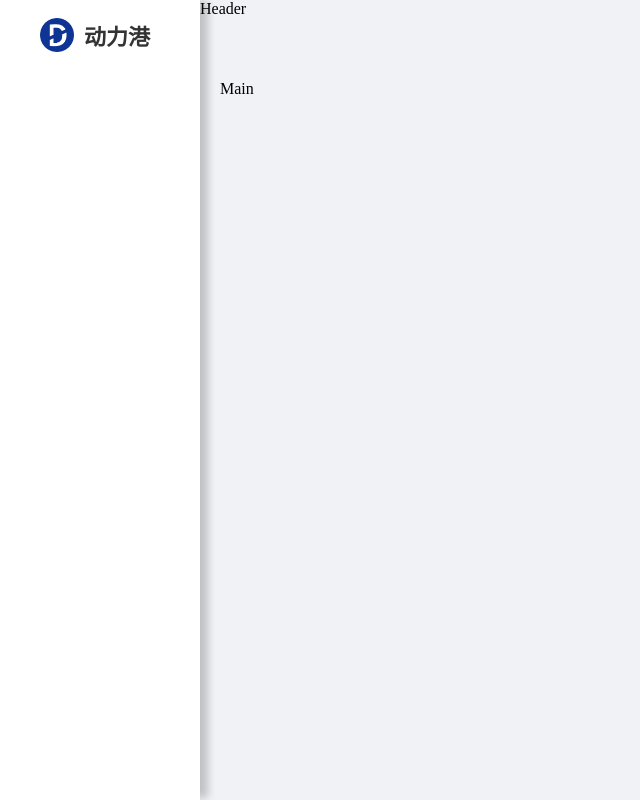
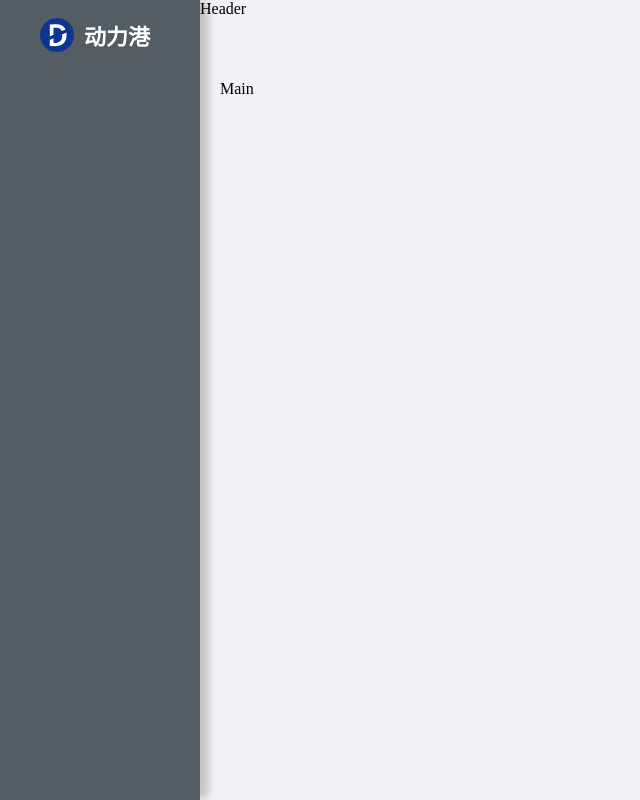
Before and after one commit to bilibiliztg/demo, a Vue app: page / in a window 1280 px wide. Shown: the whole page, without its empty margins (0-640 px from the left). Built offline with nearby package versions, Linux system fonts and the light colour scheme; sample sign-in values are in the browser's storage; the HTML template or start-up script is replaced by a standard one.

Commit message:
背景色修改

```diff
--- a/src/components/navMenu/NavMenu.vue
+++ b/src/components/navMenu/NavMenu.vue
@@ -37,7 +37,7 @@ const menuList = computed(() => {
     margin-left: -10px;
   }
   h1 {
-    color: #333;
+    color: #fff;
     margin-left: 10px;
     font-size: 22px;
   }
--- a/src/layouts/DefaultLayout.vue
+++ b/src/layouts/DefaultLayout.vue
@@ -22,7 +22,7 @@ import NavMenu from '@/components/navMenu/NavMenu.vue';
 .el-aside{
     height: 100vh;;
     box-shadow: 10px 0 8px -2px rgba(0, 0, 0, 0.2);
-    background-color: white
+    background-color: #545c64
   }
   .el-header{
     padding: 0 !important
```
